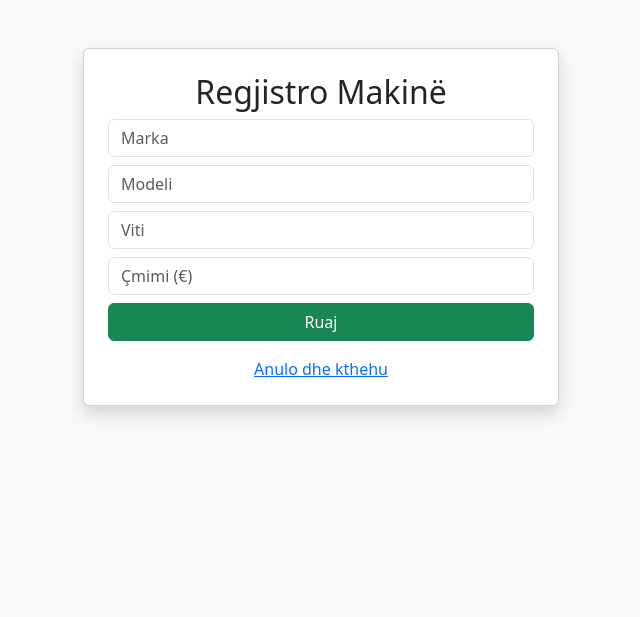
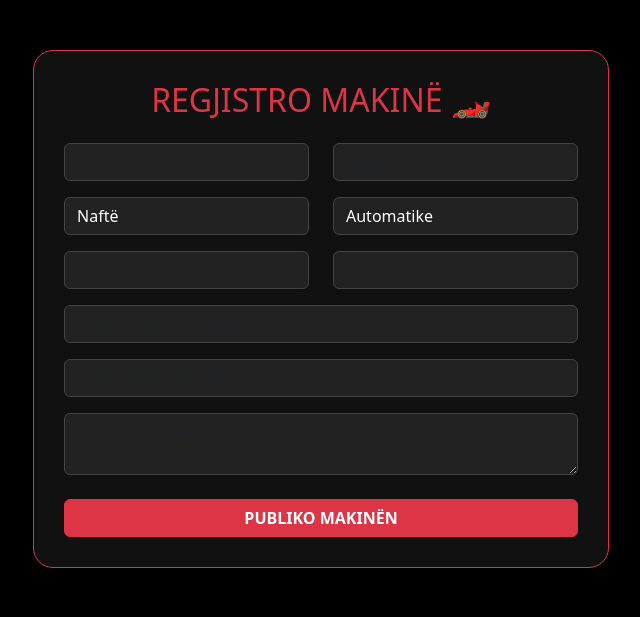
Before and after one commit to amarildobabaj3-dev/veseli-motors, a Flask app: page /shto in a window 1280 px wide. Shown: the top 617 px of the page, without its empty margins (319-959 px from the left). Run offline with Flask 3, Linux system fonts and the light colour scheme; the visitor is signed in with stand-in values (Sample User, id 1).

Commit message:
Versioni Final me te gjitha opsionet

```diff
--- a/app.py
+++ b/app.py
@@ -3,37 +3,28 @@ from flask_sqlalchemy import SQLAlchemy
 import os
 
 app = Flask(__name__)
-app.secret_key = 'veseli_motors_premium_key'
+app.secret_key = 'veseli_motors_top_secret'
 
-# Database
 basedir = os.path.abspath(os.path.dirname(__file__))
-app.config['SQLALCHEMY_DATABASE_URI'] = 'sqlite:///' + os.path.join(basedir, 'veseli_v4.db')
+app.config['SQLALCHEMY_DATABASE_URI'] = 'sqlite:///' + os.path.join(basedir, 'veseli_final.db')
 app.config['SQLALCHEMY_TRACK_MODIFICATIONS'] = False
 db = SQLAlchemy(app)
-
-# Modelet
-class Perdoruesi(db.Model):
-    id = db.Column(db.Integer, primary_key=True)
-    username = db.Column(db.String(50), unique=True, nullable=False)
-    password = db.Column(db.String(100), nullable=False)
-    is_admin = db.Column(db.Boolean, default=False)
 
 class Makina(db.Model):
     id = db.Column(db.Integer, primary_key=True)
     marka = db.Column(db.String(50), nullable=False)
     modeli = db.Column(db.String(50), nullable=False)
-    viti = db.Column(db.Integer, nullable=False)
-    cmimi = db.Column(db.Float, nullable=False)
+    viti = db.Column(db.Integer)
+    cmimi = db.Column(db.Float)
+    karburanti = db.Column(db.String(20))
+    kambio = db.Column(db.String(20))
+    kilometrat = db.Column(db.Integer)
+    foto_url = db.Column(db.String(500))
+    foto_2 = db.Column(db.String(500))
     pershkrimi = db.Column(db.Text)
-    foto_url = db.Column(db.String(200))
 
 with app.app_context():
     db.create_all()
-    # Krijon adminin automatikisht nese nuk ekziston
-    if not Perdoruesi.query.filter_by(username='admin').first():
-        admin = Perdoruesi(username='admin', password='admin123', is_admin=True)
-        db.session.add(admin)
-        db.session.commit()
 
 @app.route('/')
 def home():
@@ -41,11 +32,7 @@ def home():
 
 @app.route('/salloni')
 def salloni():
-    search = request.args.get('search')
-    if search:
-        makinat = Makina.query.filter(Makina.marka.contains(search) | Makina.modeli.contains(search)).all()
-    else:
-        makinat = Makina.query.all()
+    makinat = Makina.query.all()
     return render_template('salloni.html', makinat=makinat)
 
 @app.route('/makina/<int:id>')
@@ -56,39 +43,32 @@ def detajet(id):
 @app.route('/login', methods=['GET', 'POST'])
 def login():
     if request.method == 'POST':
-        user = Perdoruesi.query.filter_by(username=request.form['username'], password=request.form['password']).first()
-        if user:
-            session['user_id'] = user.id
-            session['is_admin'] = user.is_admin
+        if request.form['username'] == 'admin' and request.form['password'] == 'admin123':
+            session['is_admin'] = True
             return redirect(url_for('home'))
     return render_template('login.html')
 
-@app.route('/signup', methods=['GET', 'POST'])
-def signup():
+@app.route('/shto', methods=['GET', 'POST'])
+def shto():
+    if not session.get('is_admin'): return redirect(url_for('home'))
     if request.method == 'POST':
-        ne_user = Perdoruesi(username=request.form['username'], password=request.form['password'])
-        db.session.add(ne_user)
+        m = Makina(
+            marka=request.form['marka'], modeli=request.form['modeli'],
+            viti=request.form['viti'], cmimi=request.form['cmimi'],
+            karburanti=request.form['karburanti'], kambio=request.form['kambio'],
+            kilometrat=request.form['kilometrat'], foto_url=request.form['foto'],
+            foto_2=request.form['foto2'], pershkrimi=request.form['pershkrimi']
+        )
+        db.session.add(m)
         db.session.commit()
-        return redirect(url_for('login'))
-    return render_template('signup.html')
+        return redirect(url_for('salloni'))
+    return render_template('shto_makine.html')
 
 @app.route('/logout')
 def logout():
     session.clear()
     return redirect(url_for('home'))
 
-@app.route('/shto', methods=['GET', 'POST'])
-def shto():
-    if not session.get('is_admin'): return redirect(url_for('home'))
-    if request.method == 'POST':
-        m = Makina(marka=request.form['marka'], modeli=request.form['modeli'],
-                   viti=request.form['viti'], cmimi=request.form['cmimi'],
-                   pershkrimi=request.form['pershkrimi'], foto_url=request.form['foto'])
-        db.session.add(m)
-        db.session.commit()
-        return redirect(url_for('salloni'))
-    return render_template('shto_makine.html')
-
 if __name__ == "__main__":
     port = int(os.environ.get("PORT", 5000))
     app.run(host="0.0.0.0", port=port)
--- a/templates/shto_makine.html
+++ b/templates/shto_makine.html
@@ -1,21 +1,44 @@
 <!DOCTYPE html>
 <html>
 <head>
-    <title>Shto Makinë</title>
+    <title>Shto Makinë | Veseli Motors</title>
     <link rel="stylesheet" href="https://cdn.jsdelivr.net/npm/bootstrap@5.3.0/dist/css/bootstrap.min.css">
+    <style>
+        body { background: #000; color: white; padding: 50px 0; }
+        .form-box { background: #111; border: 1px solid #dc3545; padding: 30px; border-radius: 20px; }
+        input, textarea, select { background: #222 !important; border: 1px solid #444 !important; color: white !important; }
+    </style>
 </head>
-<body class="bg-light">
-    <div class="container mt-5" style="max-width: 500px;">
-        <div class="card p-4 shadow">
-            <h2 class="text-center">Regjistro Makinë</h2>
+<body>
+    <div class="container" style="max-width: 600px;">
+        <div class="form-box shadow-lg">
+            <h2 class="text-center text-danger mb-4">REGJISTRO MAKINË 🏎️</h2>
             <form method="POST">
-                <input type="text" name="marka" class="form-control mb-2" placeholder="Marka" required>
-                <input type="text" name="modeli" class="form-control mb-2" placeholder="Modeli" required>
-                <input type="number" name="viti" class="form-control mb-2" placeholder="Viti" required>
-                <input type="number" name="cmimi" class="form-control mb-2" placeholder="Çmimi (€)" required>
-                <button type="submit" class="btn btn-success w-100">Ruaj</button>
+                <div class="row">
+                    <div class="col-6 mb-3"><input type="text" name="marka" class="form-control" placeholder="Marka" required></div>
+                    <div class="col-6 mb-3"><input type="text" name="modeli" class="form-control" placeholder="Modeli" required></div>
+                </div>
+                <div class="row">
+                    <div class="col-6 mb-3">
+                        <select name="karburanti" class="form-select">
+                            <option>Naftë</option><option>Benzinë</option><option>Hybrid</option>
+                        </select>
+                    </div>
+                    <div class="col-6 mb-3">
+                        <select name="kambio" class="form-select">
+                            <option>Automatike</option><option>Manuale</option>
+                        </select>
+                    </div>
+                </div>
+                <div class="row">
+                    <div class="col-6 mb-3"><input type="number" name="kilometrat" class="form-control" placeholder="Kilometra"></div>
+                    <div class="col-6 mb-3"><input type="number" name="cmimi" class="form-control" placeholder="Çmimi €"></div>
+                </div>
+                <input type="text" name="foto" class="form-control mb-3" placeholder="Linku i fotos kryesore">
+                <input type="text" name="foto2" class="form-control mb-3" placeholder="Linku i fotos brenda">
+                <textarea name="pershkrimi" class="form-control mb-4" placeholder="Përshkrim i shkurtër..."></textarea>
+                <button type="submit" class="btn btn-danger w-100 fw-bold">PUBLIKO MAKINËN</button>
             </form>
-            <a href="/" class="text-center mt-3">Anulo dhe kthehu</a>
         </div>
     </div>
 </body>
```
